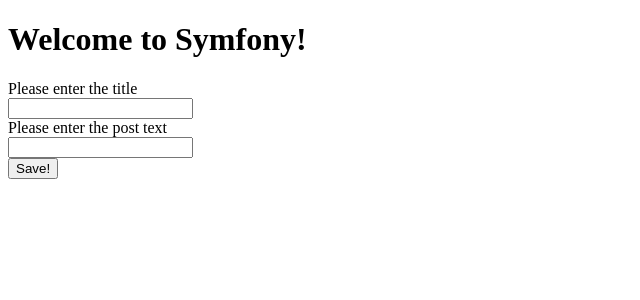
After one commit to francisborge/symfony6-hands-on, a Symfony app: template templates/micro_post/edit.html.twig in a window 1280 px wide. The commit adds this page. Shown: the top 300 px of the page, without its empty margins (0-640 px from the left). Run offline with Twig, Linux system fonts and the light colour scheme; the template is opened without the code that fills it, so the values that code supplies are empty; form fields are guessed from the names that the template uses; some libraries are stand-ins or nearby versions.

Commit message:
4.37_upd_form

```diff
--- a/templates/base.html.twig
+++ b/templates/base.html.twig
@@ -12,8 +12,6 @@
         {% block javascripts %}
             {{ encore_entry_script_tags('app') }}
         {% endblock %}
-
-        <link href="https://cdn.jsdelivr.net/npm/bootstrap@5.3.2/dist/css/bootstrap.min.css" rel="stylesheet" integrity="sha384-T3c6CoIi6uLrA9TneNEoa7RxnatzjcDSCmG1MXxSR1GAsXEV/Dwwykc2MPK8M2HN" crossorigin="anonymous">
     </head>
     <body>
         <h1> Welcome to Symfony!</h1>
--- /dev/null
+++ b/templates/micro_post/_form.html.twig
@@ -0,0 +1,21 @@
+{{ form_start(form) }}
+<div>{{ form_errors(form) }}</div>
+
+<div>
+    {{ form_label(form.title, 'Please enter the title') }}
+</div>
+<div>
+    {{ form_widget(form.title, {'attr': {'style': 'color: gray'}}) }}
+</div>
+
+<div>
+    {{ form_label(form.text, 'Please enter the post text') }}
+</div>
+<div>
+    {{ form_widget(form.text) }}
+</div>
+
+<div>
+    <button type="submit">Save!</button>
+</div>
+{{ form_end(form) }}
--- /dev/null
+++ b/templates/micro_post/edit.html.twig
@@ -0,0 +1,7 @@
+{% extends 'base.html.twig' %}
+
+{% block title %}Editing Existing Post{% endblock %}
+
+{% block body %}
+    {{ include ('micro_post/_form.html.twig') }}
+{% endblock %}
```
Also changed, not shown: src/Controller/MicroPostController.php (+28 -0 lines), 1 other file.
